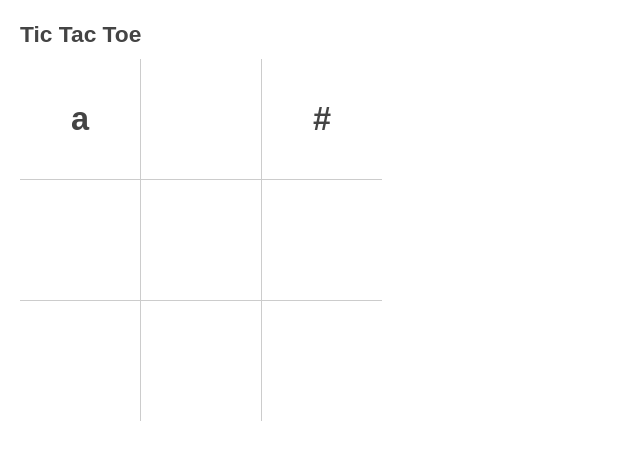
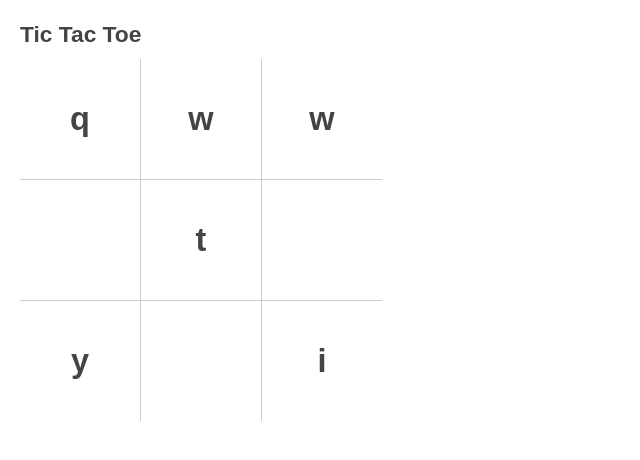
Before and after one commit to sgsgoutham98/S.H.I.E.L.D, a plain HTML site: page index.html in a window 1280 px wide. Shown: the whole page, without its empty margins (0-640 px from the left). Drawn offline with Linux system fonts and the light colour scheme.

Commit message:
some (#5)

```diff
--- a/index.html
+++ b/index.html
@@ -12,23 +12,23 @@
             <tr>
 
 
-                <td id="one" class="even">a</td>
+                <td id="one" class="even">q</td>
 
-                <td id="two"></td>
+                <td id="two">w</td>
 
-                <td id="three" class="even">#</td>
+                <td id="three" class="even">w</td>
 
 
             </tr>
             <tr>
                 <td id="four"></td>
-                <td id="five" class="even"></td>
+                <td id="five" class="even">t</td>
                 <td id="six"></td>
             </tr>
             <tr>
-                <td id="seven" class="even"></td>
+                <td id="seven" class="even">y</td>
                 <td id="eight"></td>
-                <td id="nine" class="even"></td>
+                <td id="nine" class="even">i</td>
             </tr>
         </table>
 
```
